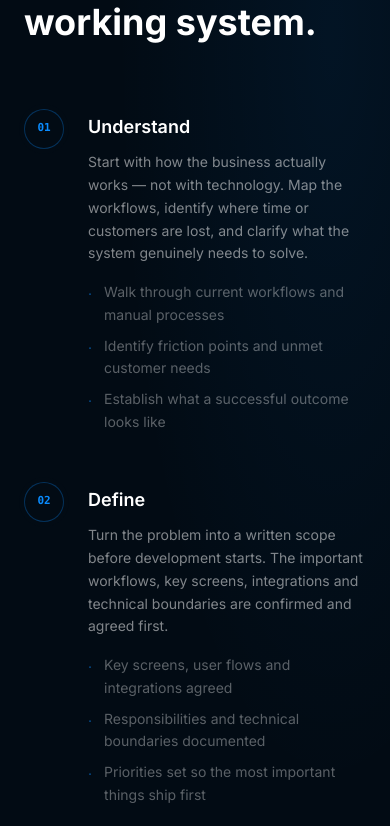
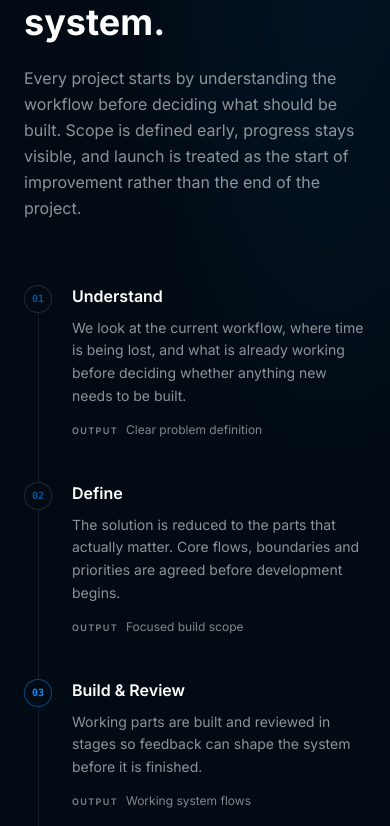
Before and after one commit to cristhiano1/cr-digital-studio, a React (Vite) app: page / in a window 390 px wide. Shown: the part 5758-6584 px from the top of the page. Built offline with nearby package versions, Linux system fonts and the light colour scheme.

Commit message:
feat: upgrade process visual progression
Rework the delivery process into a clearer responsive progression, refine phase copy and outputs, and improve accessibility and contrast without introducing fixed timeline promises.

```diff
--- a/src/components/Process.tsx
+++ b/src/components/Process.tsx
@@ -3,14 +3,14 @@ import { processSteps } from '../data/processSteps'
 
 const EASE = [0.22, 1, 0.36, 1] as [number, number, number, number]
 
-const container = {
+const stagger = {
   hidden: {},
-  show: { transition: { staggerChildren: 0.14 } },
+  show: { transition: { staggerChildren: 0.12 } },
 }
 
-const item = {
-  hidden: { opacity: 0, y: 22 },
-  show: { opacity: 1, y: 0, transition: { duration: 0.6, ease: EASE } },
+const fadeUp = {
+  hidden: { opacity: 0, y: 20 },
+  show: { opacity: 1, y: 0, transition: { duration: 0.55, ease: EASE } },
 }
 
 export default function Process() {
@@ -37,96 +37,140 @@ export default function Process() {
           whileInView={{ opacity: 1, y: 0 }}
           viewport={{ once: true, margin: '-80px' }}
           transition={{ duration: 0.7, ease: EASE }}
-          className="mb-16 lg:mb-20"
+          className="mb-16 lg:mb-20 max-w-2xl"
         >
           <span className="inline-flex items-center gap-2 text-[#0A8CFF] text-xs tracking-widest uppercase font-semibold mb-5">
             <span className="w-4 h-px bg-[#0A8CFF]/60" aria-hidden="true" />
-            How it works
+            How we work
           </span>
-          <h2 className="text-4xl sm:text-5xl font-bold text-white leading-tight max-w-xl">
-            From first conversation<br className="hidden sm:block" /> to working system.
+          <h2 className="text-4xl sm:text-5xl font-bold text-white leading-tight mb-5">
+            From business problem<br className="hidden sm:block" /> to working system.
           </h2>
+          <p className="text-white/55 text-base leading-relaxed">
+            Every project starts by understanding the workflow before deciding what should be built.
+            Scope is defined early, progress stays visible, and launch is treated as the start of
+            improvement rather than the end of the project.
+          </p>
         </motion.div>
 
-        {/* Timeline */}
-        <div className="relative">
-          {/* Vertical connector line — runs full height of the timeline wrapper */}
-          <div
-            className="absolute left-5 top-0 bottom-0 w-px bg-white/06"
-            aria-hidden="true"
-          />
-
+        {/* ── DESKTOP (lg+): horizontal four-column progression ── */}
         <motion.div
-            variants={container}
+          className="hidden lg:block"
+          variants={stagger}
           initial="hidden"
           whileInView="show"
           viewport={{ once: true, margin: '-60px' }}
         >
-            {processSteps.map((step, idx) => {
-              const isLast = idx === processSteps.length - 1
+          <div className="relative grid grid-cols-4 gap-8">
+            {/* Connector line spanning all four circles */}
+            <div
+              className="absolute top-4 h-px bg-white/[0.08]"
+              style={{ left: '16px', right: '16px' }}
+              aria-hidden="true"
+            />
+
+            {processSteps.map((step, i) => {
+              const isFeatured = i === 2
               return (
-                <motion.div
-                  key={step.number}
-                  variants={item}
-                  className={`relative grid grid-cols-[2.5rem_1fr] gap-x-6 lg:gap-x-10 ${isLast ? '' : 'pb-12 lg:pb-14'}`}
-                >
-                  {/* Number circle — sits above the connector line */}
-                  <div className="relative z-10 flex-shrink-0">
+                <motion.div key={step.number} variants={fadeUp} className="relative flex flex-col">
+                  {/* Circle */}
                   <div
-                      className="w-10 h-10 rounded-full flex items-center justify-center"
-                      style={{
-                        background: '#020B14',
-                        border: '1px solid rgba(10,140,255,0.30)',
-                        boxShadow: '0 0 0 5px #020B14',
-                      }}
+                    className={`relative z-10 w-8 h-8 rounded-full flex items-center justify-center mb-8 flex-shrink-0 border ${
+                      isFeatured ? 'border-[#0A8CFF]/45' : 'border-white/[0.12]'
+                    }`}
+                    style={{ background: '#020B14' }}
                   >
                     <span
-                        className="text-[11px] font-mono font-bold"
-                        style={{ color: '#0A8CFF' }}
+                      className={`text-[11px] font-mono font-bold ${
+                        isFeatured ? 'text-[#0A8CFF]' : 'text-[#0A8CFF]/55'
+                      }`}
+                      aria-hidden="true"
                     >
                       {step.number}
                     </span>
                   </div>
+
+                  {/* Content */}
+                  <h3 className="text-white text-sm font-semibold mb-3 leading-snug">
+                    {step.title}
+                  </h3>
+                  <p className="text-white/55 text-sm leading-relaxed mb-5 flex-1">
+                    {step.description}
+                  </p>
+                  <div className="flex items-baseline gap-2 mt-auto">
+                    <span className="text-[9px] uppercase tracking-[0.15em] font-semibold text-white/50 flex-shrink-0">
+                      Output
+                    </span>
+                    <span className="text-white/50 text-xs leading-snug">{step.output}</span>
+                  </div>
+                </motion.div>
+              )
+            })}
+          </div>
+        </motion.div>
+
+        {/* ── MOBILE (< lg): vertical progression ── */}
+        <motion.div
+          className="lg:hidden relative"
+          variants={stagger}
+          initial="hidden"
+          whileInView="show"
+          viewport={{ once: true, margin: '-60px' }}
+        >
+          {/* Vertical connector line */}
+          <div
+            className="absolute w-px bg-white/[0.08]"
+            style={{ left: '14px', top: '14px', bottom: '14px' }}
+            aria-hidden="true"
+          />
+
+          <div className="flex flex-col">
+            {processSteps.map((step, i, arr) => {
+              const isLast = i === arr.length - 1
+              const isFeatured = i === 2
+              return (
+                <motion.div
+                  key={step.number}
+                  variants={fadeUp}
+                  className={`relative flex gap-5 ${isLast ? '' : 'pb-10'}`}
+                >
+                  {/* Circle */}
+                  <div
+                    className={`relative z-10 flex-shrink-0 w-7 h-7 rounded-full flex items-center justify-center border ${
+                      isFeatured ? 'border-[#0A8CFF]/45' : 'border-white/[0.12]'
+                    }`}
+                    style={{ background: '#020B14' }}
+                  >
+                    <span
+                      className={`text-[10px] font-mono font-bold ${
+                        isFeatured ? 'text-[#0A8CFF]' : 'text-[#0A8CFF]/55'
+                      }`}
+                      aria-hidden="true"
+                    >
+                      {step.number}
+                    </span>
                   </div>
 
                   {/* Content */}
-                  <div className="grid grid-cols-1 lg:grid-cols-[200px_1fr] gap-x-10 pt-1.5">
-                    <div>
-                      <h3 className="text-white font-semibold text-lg leading-snug">
+                  <div className="min-w-0 pb-1">
+                    <h3 className="text-white text-base font-semibold mb-2.5 leading-snug">
                       {step.title}
                     </h3>
-                    </div>
-                    <div className="mt-3 lg:mt-0">
-                      <p className="text-white/50 text-sm leading-relaxed">
+                    <p className="text-white/55 text-sm leading-relaxed mb-3.5">
                       {step.description}
                     </p>
-                      <ul
-                        className="mt-4 space-y-2"
-                        aria-label={`${step.title} outcomes`}
-                      >
-                        {step.points.map((pt) => (
-                          <li
-                            key={pt}
-                            className="flex gap-3 text-white/35 text-sm leading-relaxed"
-                          >
-                            <span
-                              className="flex-shrink-0 mt-0.5"
-                              style={{ color: 'rgba(10,140,255,0.50)' }}
-                              aria-hidden="true"
-                            >
-                              ·
+                    <div className="flex items-baseline gap-2">
+                      <span className="text-[9px] uppercase tracking-[0.15em] font-semibold text-white/50 flex-shrink-0">
+                        Output
                       </span>
-                            {pt}
-                          </li>
-                        ))}
-                      </ul>
+                      <span className="text-white/50 text-xs">{step.output}</span>
                     </div>
                   </div>
                 </motion.div>
               )
             })}
+          </div>
         </motion.div>
-        </div>
 
       </div>
     </section>
--- a/src/data/processSteps.ts
+++ b/src/data/processSteps.ts
@@ -2,7 +2,7 @@ export interface ProcessStep {
   number: string
   title: string
   description: string
-  points: string[]
+  output: string
 }
 
 export const processSteps: ProcessStep[] = [
@@ -10,44 +10,28 @@ export const processSteps: ProcessStep[] = [
     number: '01',
     title: 'Understand',
     description:
-      'Start with how the business actually works — not with technology. Map the workflows, identify where time or customers are lost, and clarify what the system genuinely needs to solve.',
-    points: [
-      'Walk through current workflows and manual processes',
-      'Identify friction points and unmet customer needs',
-      'Establish what a successful outcome looks like',
-    ],
+      'We look at the current workflow, where time is being lost, and what is already working before deciding whether anything new needs to be built.',
+    output: 'Clear problem definition',
   },
   {
     number: '02',
     title: 'Define',
     description:
-      'Turn the problem into a written scope before development starts. The important workflows, key screens, integrations and technical boundaries are confirmed and agreed first.',
-    points: [
-      'Key screens, user flows and integrations agreed',
-      'Responsibilities and technical boundaries documented',
-      'Priorities set so the most important things ship first',
-    ],
+      'The solution is reduced to the parts that actually matter. Core flows, boundaries and priorities are agreed before development begins.',
+    output: 'Focused build scope',
   },
   {
     number: '03',
     title: 'Build & Review',
     description:
-      'Development proceeds in practical stages. Working progress is shown during the build — not just described — and important flows are reviewed before final delivery.',
-    points: [
-      'Working progress demonstrated, not just reported',
-      'Feedback incorporated at meaningful intervals',
-      'Quality checked against the agreed scope',
-    ],
+      'Working parts are built and reviewed in stages so feedback can shape the system before it is finished.',
+    output: 'Working system flows',
   },
   {
     number: '04',
     title: 'Launch & Improve',
     description:
-      'The agreed system is deployed, validated in the live environment and handed over properly. Further improvements and support can be arranged separately.',
-    points: [
-      'Deployment and go-live approach agreed',
-      'Critical flows verified in the live environment',
-      'Code remains understandable and maintainable after handover',
-    ],
+      'The system is moved into its live environment, checked in real use and improved where the workflow shows it is needed.',
+    output: 'A usable live system',
   },
 ]
```
Lines whose indentation alone changed are shown as unchanged.
